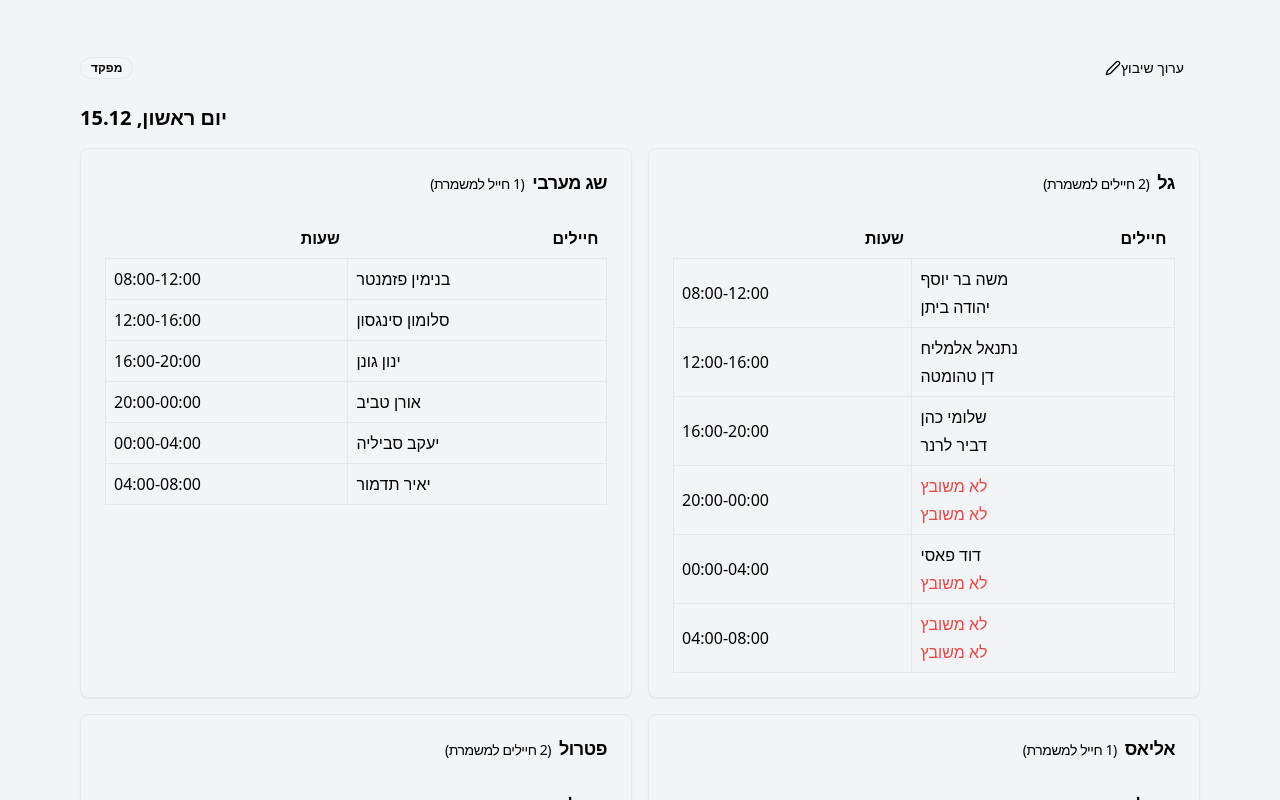
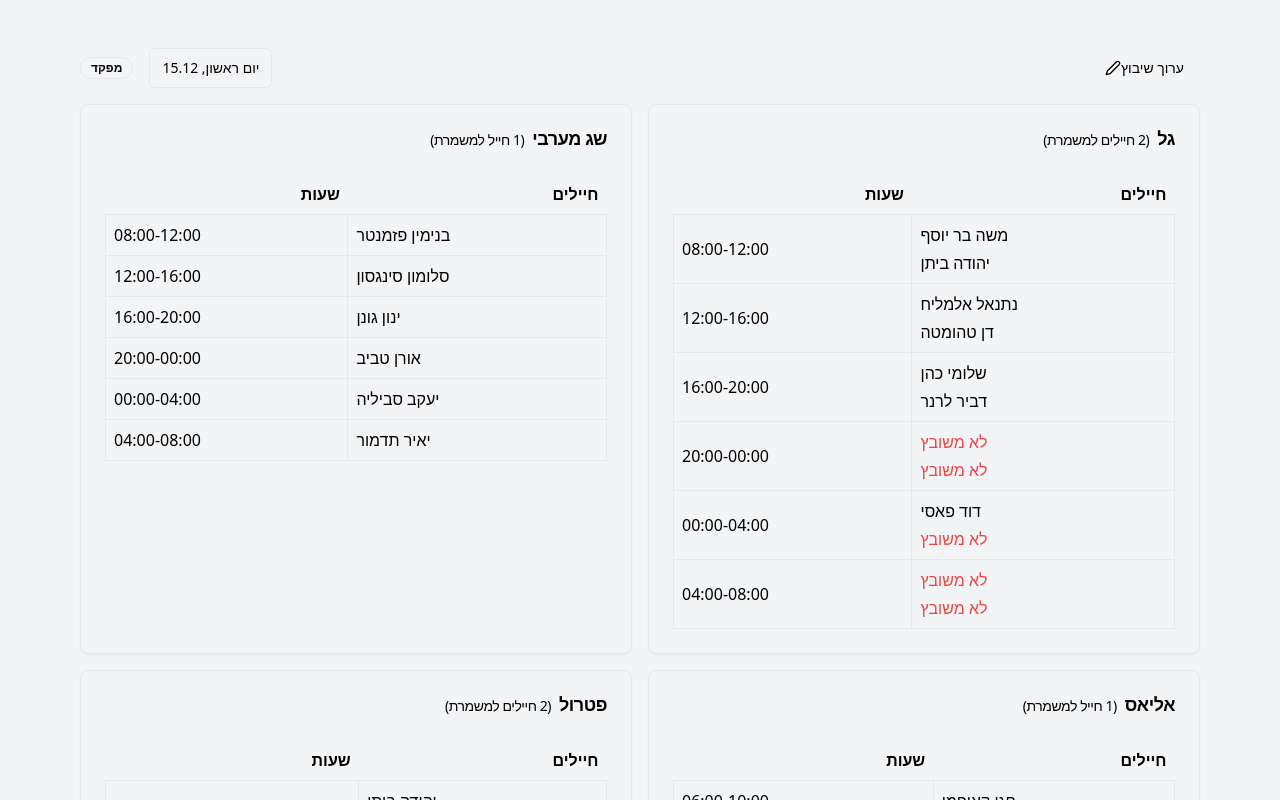
Before and after one commit to Jinji55/shifts-management, a Next.js app: page / in a window 1280 px wide. Shown: the top 800 px of the page. Built offline with nearby package versions, Linux system fonts and the light colour scheme.

Commit message:
Update ShiftManagement.js

```diff
--- a/src/components/ShiftManagement.js
+++ b/src/components/ShiftManagement.js
@@ -11,11 +11,10 @@ const ShiftManagement = () => {
 
  const NOT_ASSIGNED = 'NOT_ASSIGNED';
 
-  // יצירת מערך של תאריכי השבוע הנוכחי
  const [weekDates] = useState(() => {
    const today = new Date();
-    const dayOfWeek = today.getDay(); // 0 = ראשון, 1 = שני, וכו'
-    const diff = dayOfWeek === 0 ? 0 : -dayOfWeek; // מציאת ההפרש לתחילת השבוע
+   const dayOfWeek = today.getDay();
+   const diff = dayOfWeek === 0 ? 0 : -dayOfWeek;
 
    return Array.from({ length: 7 }, (_, i) => {
      const date = new Date(today);
@@ -23,6 +22,8 @@ const ShiftManagement = () => {
      return date;
    });
  });
+
+ const [selectedDate, setSelectedDate] = useState(weekDates[0]);
 
  const formatDate = (date) => {
    return date.toLocaleDateString('he-IL', {
@@ -135,13 +136,25 @@ const ShiftManagement = () => {
  return (
    <div className="w-full max-w-6xl mx-auto p-4 rtl">
      <div className="flex justify-between items-center mb-4">
-        <div className="flex items-center gap-2">
+       <div className="flex items-center gap-4">
          <Badge variant="outline">{currentUser}</Badge>
-          {isEditMode ? (
-            <Badge variant="destructive">מצב עריכה</Badge>
-          ) : null}
+         {isEditMode && <Badge variant="destructive">מצב עריכה</Badge>}
+         <Select
+           value={selectedDate.toISOString()}
+           onValueChange={(value) => setSelectedDate(new Date(value))}
+         >
+           <SelectTrigger className="w-48">
+             <SelectValue>{formatDate(selectedDate)}</SelectValue>
+           </SelectTrigger>
+           <SelectContent>
+             {weekDates.map((date) => (
+               <SelectItem key={date.toISOString()} value={date.toISOString()}>
+                 {formatDate(date)}
+               </SelectItem>
+             ))}
+           </SelectContent>
+         </Select>
        </div>
-        <div className="flex gap-2">
        <Button
          variant={isEditMode ? "destructive" : "default"}
          onClick={() => setIsEditMode(!isEditMode)}
@@ -159,11 +172,7 @@ const ShiftManagement = () => {
          )}
        </Button>
      </div>
-      </div>
 
-      {weekDates.map((date) => (
-        <div key={date.toISOString()} className="mb-8">
-          <h2 className="text-xl font-bold mb-4">{formatDate(date)}</h2>
      <div className="grid grid-cols-1 md:grid-cols-2 gap-4">
        {Object.entries(shifts).map(([position, data]) => (
          <Card key={position} className="w-full">
@@ -193,12 +202,12 @@ const ShiftManagement = () => {
                        {isEditMode ? (
                          <EditableCell
                            position={position}
-                                date={date.toISOString()}
+                           date={selectedDate.toISOString()}
                            hours={hours}
-                                assignments={data.assignments[date.toISOString()][hours]}
+                           assignments={data.assignments[selectedDate.toISOString()][hours]}
                          />
                        ) : (
-                              data.assignments[date.toISOString()][hours]?.map((soldier, i) => (
+                         data.assignments[selectedDate.toISOString()][hours]?.map((soldier, i) => (
                            <div
                              key={i}
                              className={`${soldier === NOT_ASSIGNED ? 'text-red-500' : ''} ${i > 0 ? 'mt-1' : ''}`}
@@ -217,8 +226,6 @@ const ShiftManagement = () => {
        ))}
      </div>
    </div>
-      ))}
-    </div>
  );
 };
 
```
Lines whose indentation alone changed are shown as unchanged.
